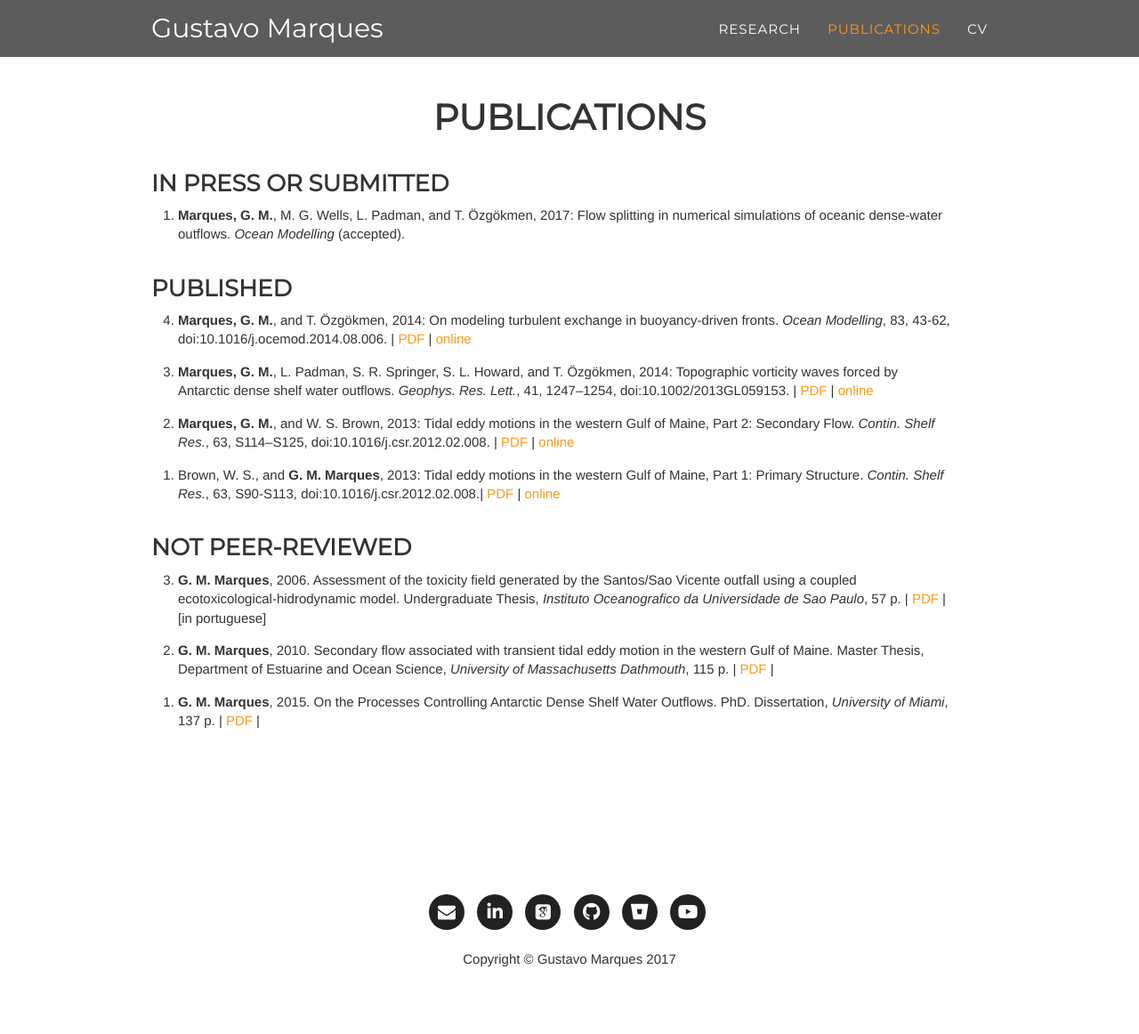
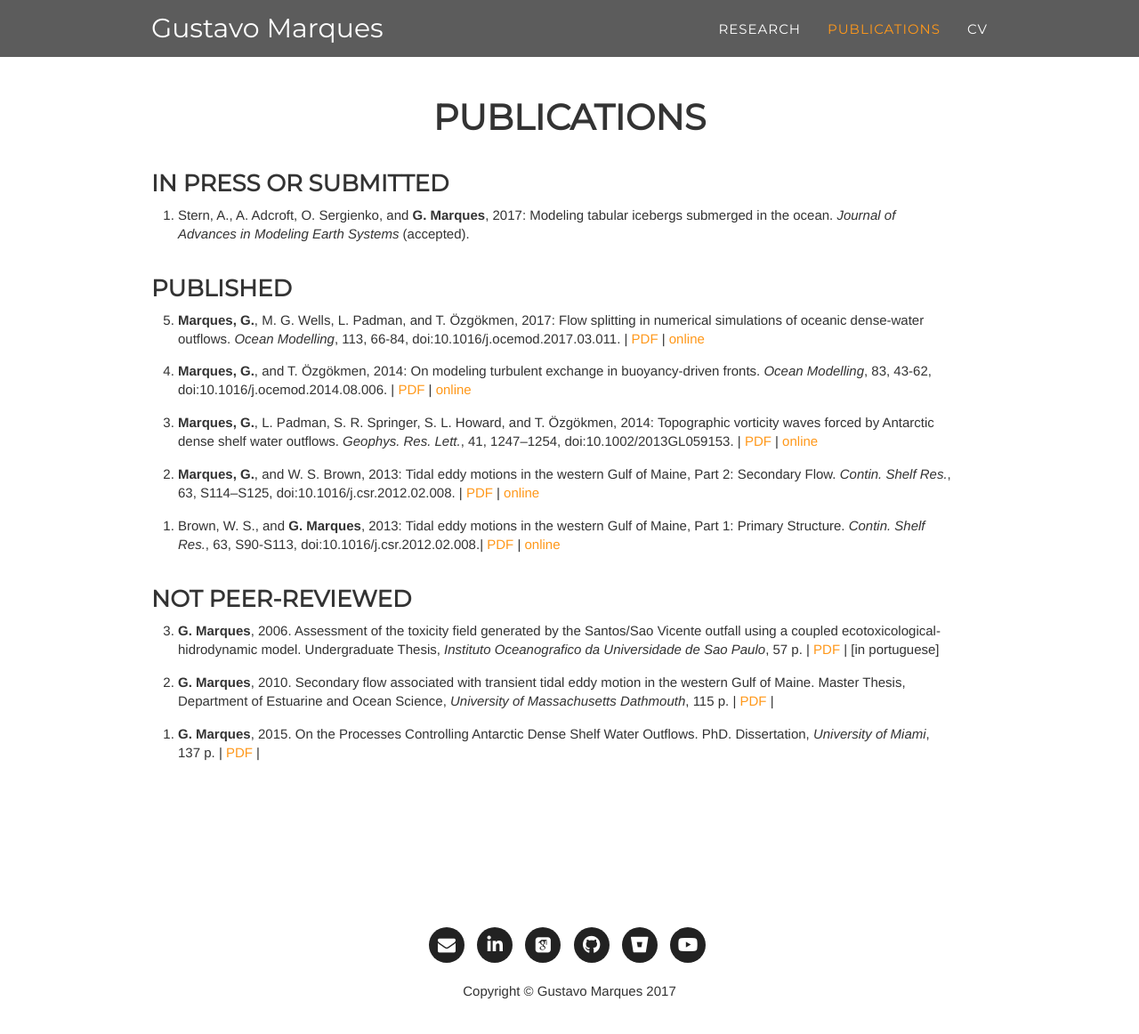
Before and after one commit to gustavo-marques/gustavo-marques.github.io, a Jekyll site: the page built from publications/index.html, in a window 1280 px wide and 1185 px high. Shown: the top 1162 px of the window at 89% size. Built offline with Jekyll 4.4.1, drawn with Linux system fonts in a browser that asks for light colours; nearby versions of some CDN libraries; some web fonts are replaced.

Commit message:
Update publications

```diff
--- a/publications/index.html
+++ b/publications/index.html
@@ -17,7 +17,7 @@ navigation_weight: 2
                 <div class="col-lg-12">
                     <h3>In Press or Submitted</h3>
                     <ol class="bibliography">
-                       <li><span><b>Marques, G. M.</b>, M. G. Wells, L. Padman, and T. &Ouml;zg&ouml;kmen, 2017: Flow splitting in numerical simulations of oceanic dense-water outflows. <i>Ocean Modelling</i> (accepted).</span>
+                       <li><span>Stern, A., A. Adcroft, O. Sergienko, and <b>G. Marques</b>, 2017: Modeling tabular icebergs submerged in the ocean. <i>Journal of Advances in Modeling Earth Systems</i> (accepted).</span>
 
                        </li>
                     </ol>
@@ -27,20 +27,22 @@ navigation_weight: 2
                 <div class="col-lg-12">
                     <h3>Published</h3>
     		        <ol class="bibliography">
-                           <li><span>Brown, W. S., and <b> G. M. Marques</b>, 2013: Tidal eddy motions in the western Gulf of Maine, Part 1: Primary Structure. <i>Contin. Shelf Res.</i>, 63, S90-S113, doi:10.1016/j.csr.2012.02.008.</span>| <a href="../pdfs/Brown-Marques-CSR2013.pdf">PDF</a> | <a href="http://dx.doi.org/10.1016/j.csr.2012.08.018">online</a>
+                           <li><span>Brown, W. S., and <b> G. Marques</b>, 2013: Tidal eddy motions in the western Gulf of Maine, Part 1: Primary Structure. <i>Contin. Shelf Res.</i>, 63, S90-S113, doi:10.1016/j.csr.2012.02.008.</span>| <a href="../pdfs/Brown-Marques-CSR2013.pdf">PDF</a> | <a href="http://dx.doi.org/10.1016/j.csr.2012.08.018">online</a>
                           </li>
 
-                           <li><span><b>Marques, G. M.</b>, and W. S. Brown, 2013: Tidal eddy motions in the western Gulf of Maine, Part 2: Secondary Flow. <i>Contin. Shelf Res.</i>, 63, S114–S125, doi:10.1016/j.csr.2012.02.008.</span>
+                           <li><span><b>Marques, G.</b>, and W. S. Brown, 2013: Tidal eddy motions in the western Gulf of Maine, Part 2: Secondary Flow. <i>Contin. Shelf Res.</i>, 63, S114–S125, doi:10.1016/j.csr.2012.02.008.</span>
 | <a href="../pdfs/Marques_Brown_CSR2013.pdf">PDF</a> | <a href="http://dx.doi.org/10.1016/j.csr.2012.02.008">online</a>
                           </li>
 
-                           <li><span><b>Marques, G. M.</b>, L. Padman, S. R. Springer, S. L. Howard, and T. &Ouml;zg&ouml;kmen, 2014: Topographic vorticity waves forced by Antarctic dense shelf water outflows. <i>Geophys. Res. Lett.</i>, 41, 1247–1254, doi:10.1002/2013GL059153.</span>
+                           <li><span><b>Marques, G.</b>, L. Padman, S. R. Springer, S. L. Howard, and T. &Ouml;zg&ouml;kmen, 2014: Topographic vorticity waves forced by Antarctic dense shelf water outflows. <i>Geophys. Res. Lett.</i>, 41, 1247–1254, doi:10.1002/2013GL059153.</span>
 | <a href="../pdfs/Marques-et-al-GRL2014.pdf">PDF</a> | <a href="http://dx.doi.org/10.1002/2013GL059153">online</a>
                           </li>
 
-                          <li><span><b>Marques, G. M.</b>, and T. &Ouml;zg&ouml;kmen, 2014: On modeling turbulent exchange in buoyancy-driven fronts. <i>Ocean Modelling</i>, 83, 43-62, doi:10.1016/j.ocemod.2014.08.006.</span>
+                          <li><span><b>Marques, G.</b>, and T. &Ouml;zg&ouml;kmen, 2014: On modeling turbulent exchange in buoyancy-driven fronts. <i>Ocean Modelling</i>, 83, 43-62, doi:10.1016/j.ocemod.2014.08.006.</span>
 | <a href="../pdfs/Marques-Ozgokmen-OM2014.pdf">PDF</a> | <a href="http://dx.doi.org/10.1016/j.ocemod.2014.08.006">online</a>
                           </li>
+			  <li><span><b>Marques, G.</b>, M. G. Wells, L. Padman, and T. &Ouml;zg&ouml;kmen, 2017: Flow splitting in numerical simulations of oceanic dense-water outflows. <i>Ocean Modelling</i>, 113, 66-84, doi:10.1016/j.ocemod.2017.03.011.</span> | <a href="../pdfs/Marques-et-al-OM2017.pdf">PDF</a> | <a href="https://doi.org/10.1016/j.ocemod.2017.03.011">online</a>
+                           </li>
                       </ol>
                 </div>
 	</div>
@@ -48,10 +50,10 @@ navigation_weight: 2
                 <div class="col-lg-12">
                     <h3>Not peer-reviewed</h3>
                         <ol class="bibliography">
-				<li><span><b> G. M. Marques</b>, 2015. On the Processes Controlling Antarctic Dense Shelf Water Outflows. PhD. Dissertation, <i> University of Miami</i>, 137 p. </span> | <a href="../pdfs/gmarques-dissertation.pdf">PDF</a> |
+				<li><span><b> G. Marques</b>, 2015. On the Processes Controlling Antarctic Dense Shelf Water Outflows. PhD. Dissertation, <i> University of Miami</i>, 137 p. </span> | <a href="../pdfs/gmarques-dissertation.pdf">PDF</a> |
                            </li>
-			   <li><span><b> G. M. Marques</b>, 2010. Secondary flow associated with transient tidal eddy motion in the western Gulf of Maine. Master Thesis, Department of Estuarine and Ocean Science, <i>University of Massachusetts Dathmouth</i>, 115 p.</span> | <a href="../pdfs/gmarques-thesis.pdf">PDF</a> | </li>
-			   <li><b>G. M. Marques</b>, 2006. Assessment of the toxicity field generated by the Santos/Sao Vicente outfall using a coupled ecotoxicological-hidrodynamic model. Undergraduate Thesis, <i>Instituto Oceanografico da Universidade de Sao Paulo</i>, 57 p. </span> | <a href="../pdfs/gmarques-monografia.pdf">PDF</a> | [in portuguese]
+			   <li><span><b> G. Marques</b>, 2010. Secondary flow associated with transient tidal eddy motion in the western Gulf of Maine. Master Thesis, Department of Estuarine and Ocean Science, <i>University of Massachusetts Dathmouth</i>, 115 p.</span> | <a href="../pdfs/gmarques-thesis.pdf">PDF</a> | </li>
+			   <li><b>G. Marques</b>, 2006. Assessment of the toxicity field generated by the Santos/Sao Vicente outfall using a coupled ecotoxicological-hidrodynamic model. Undergraduate Thesis, <i>Instituto Oceanografico da Universidade de Sao Paulo</i>, 57 p. </span> | <a href="../pdfs/gmarques-monografia.pdf">PDF</a> | [in portuguese]
 		          </li>
         </ol>
         </div>
```
Also changed, not shown: 1 other file.
